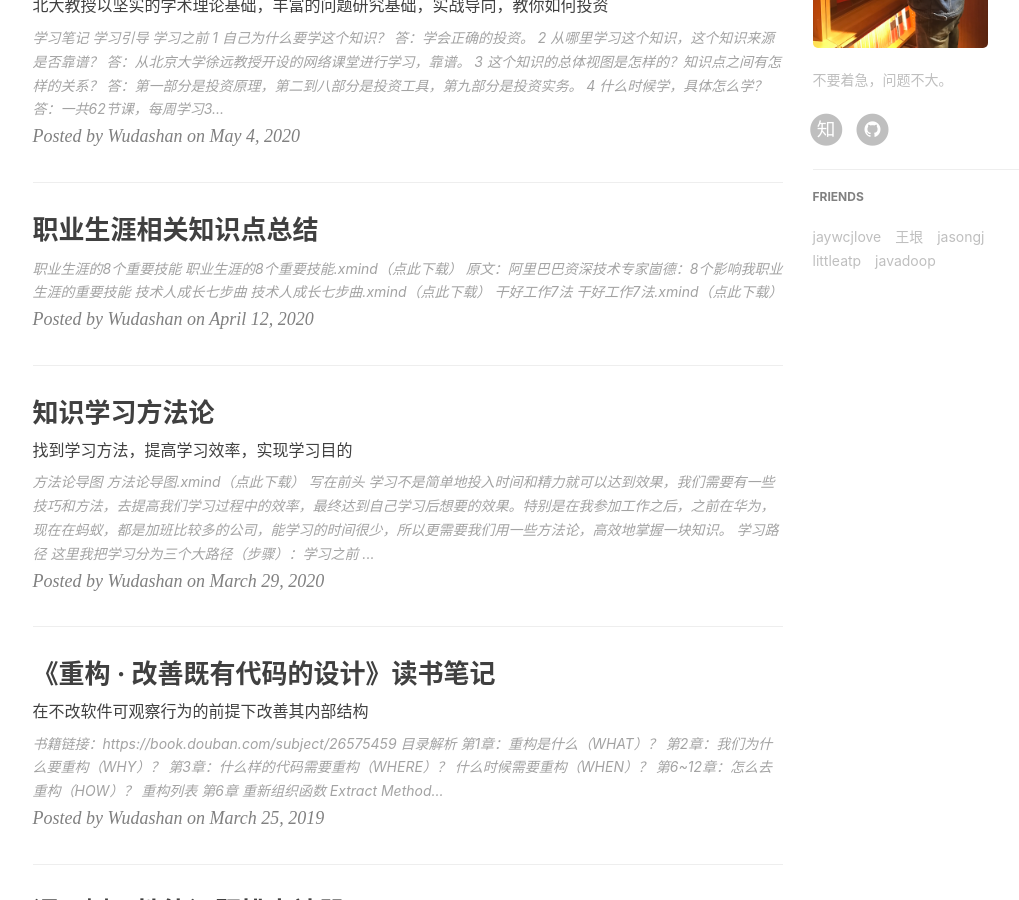
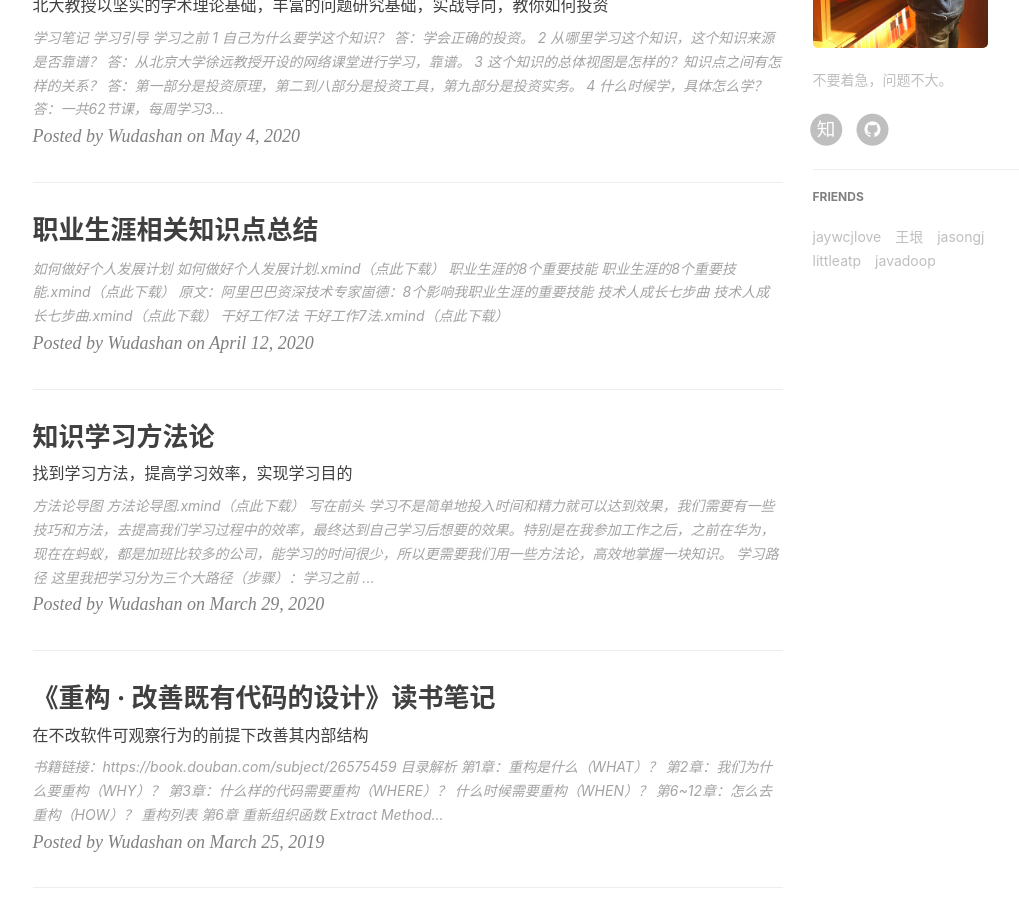
Before and after one commit to wudashan/wudashan.github.io, a Jekyll site: the page built from index.html, in a window 1280 px wide and 900 px high, scrolled down 937 px. Shown: the whole window, without its empty margins (135-1154 px from the left). Built offline with Jekyll 4.4.1, drawn with Linux system fonts in a browser that asks for light colours; nearby versions of some CDN libraries; the list of posts is cut into pages by our own code; comment, search, counter and statistics services are not loaded.

Commit message:
no message

```diff
--- a/_posts/2020-04-12-career-knowledge-summary.markdown
+++ b/_posts/2020-04-12-career-knowledge-summary.markdown
@@ -9,6 +9,12 @@ catalog: true
 tags:
     - 职业生涯
 ---
+
+## 如何做好个人发展计划
+
+![](https://raw.githubusercontent.com/wudashan/blog-picture/master/career-knowledge-summary/%E5%A6%82%E4%BD%95%E5%81%9A%E5%A5%BD%E4%B8%AA%E4%BA%BA%E5%8F%91%E5%B1%95%E8%AE%A1%E5%88%92.png)
+
+[如何做好个人发展计划.xmind（点此下载）](https://github.com/wudashan/blog-picture/blob/master/career-knowledge-summary/%E5%A6%82%E4%BD%95%E5%81%9A%E5%A5%BD%E4%B8%AA%E4%BA%BA%E5%8F%91%E5%B1%95%E8%AE%A1%E5%88%92.xmind)
 
 ## 职业生涯的8个重要技能
 
```
